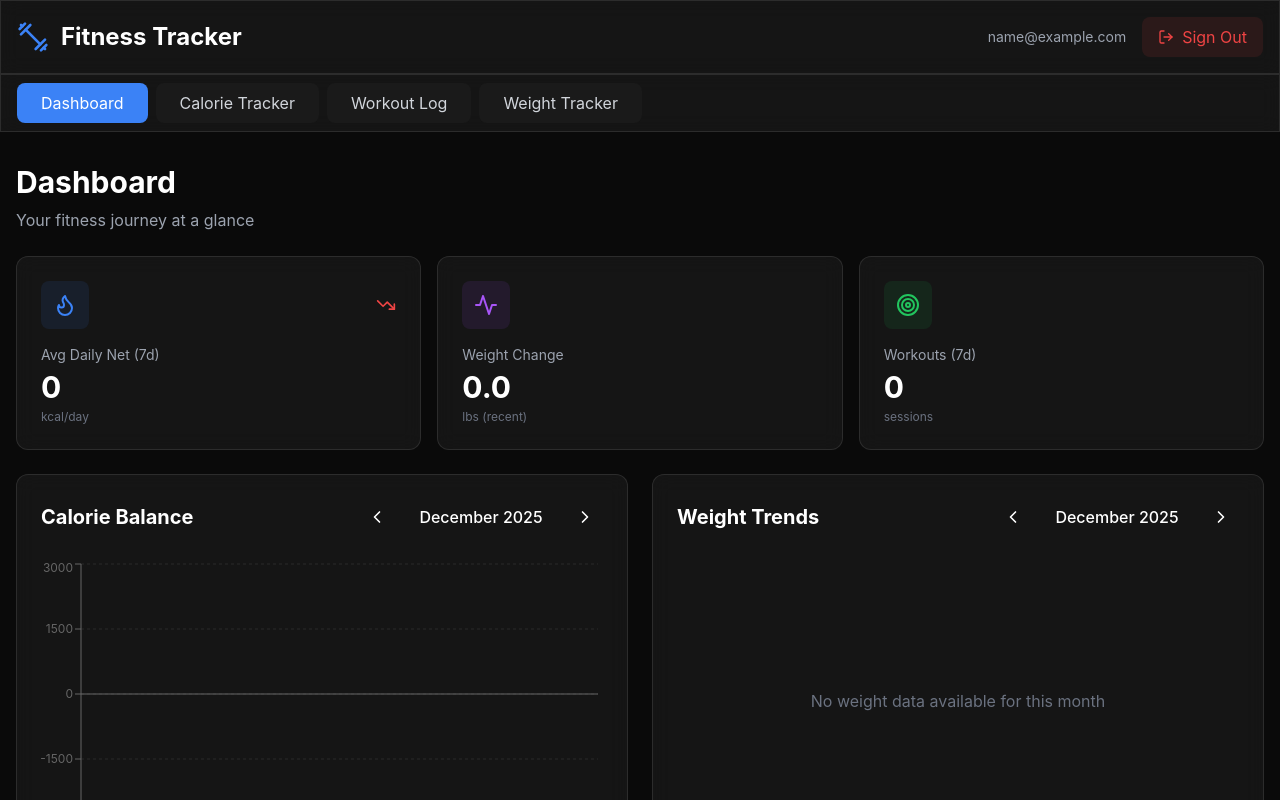
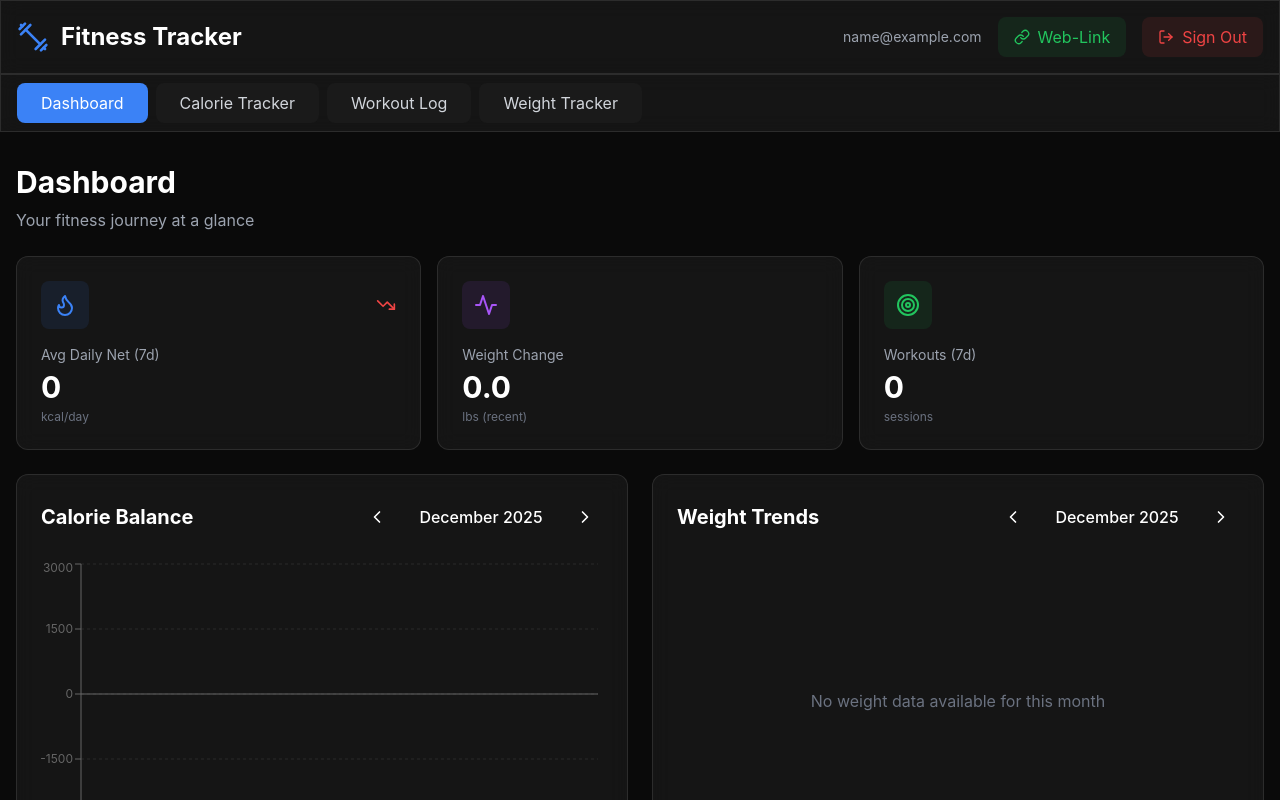
Before and after one commit to hridaybedi123/Fitness-App, a React (Vite) app: page / in a window 1280 px wide. Both pictures are taken after typing "name@example.com", "Sample123" into the empty fields and a click on the button "Sign In". Shown: the top 800 px of the page. Built offline with nearby package versions, Linux system fonts and the light colour scheme.

Commit message:
added way to go directly to the Excel Data Input Website

```diff
--- a/src/App.tsx
+++ b/src/App.tsx
@@ -7,7 +7,7 @@ import Dashboard from './components/Dashboard/Dashboard';
 import CalorieTracker from './components/CalorieTracker/CalorieTracker';
 import WorkoutLog from './components/WorkoutLog/WorkoutLog';
 import WeightTracker from './components/WeightTracker/WeightTracker';
-import { Dumbbell, LogOut } from 'lucide-react';
+import { Dumbbell, LogOut, Link } from 'lucide-react';
 
 type View = 'dashboard' | 'calories' | 'workouts' | 'weight';
 
@@ -52,6 +52,14 @@ function AppContent() {
 
               <div className="flex items-center gap-4">
                 <span className="text-gray-400 text-sm">{user.email}</span>
+                <a
+                  href="https://excel.cloud.microsoft/open/onedrive/?docId=1890B0744B158111%21sf0f359adbf164bfd95ed390198768a03&driveId=1890B0744B158111"
+                  className="flex items-center gap-2 px-4 py-2 bg-green-500/10 hover:bg-green-500/20 text-green-500 rounded-lg transition-colors"
+                  target="_blank"
+                >
+                  <Link className="w-4 h-4" />
+                  Web-Link
+                </a>
                 <button
                   onClick={signOut}
                   className="flex items-center gap-2 px-4 py-2 bg-red-500/10 hover:bg-red-500/20 text-red-500 rounded-lg transition-colors"
@@ -78,8 +86,8 @@ function AppContent() {
                   key={item.id}
                   onClick={() => setCurrentView(item.id as View)}
                   className={`px-6 py-2 rounded-lg whitespace-nowrap transition-colors ${currentView === item.id
-                      ? 'bg-blue-500 text-white'
-                      : 'bg-dark-card hover:bg-dark-border text-gray-300'
+                    ? 'bg-blue-500 text-white'
+                    : 'bg-dark-card hover:bg-dark-border text-gray-300'
                     }`}
                 >
                   {item.label}
```
